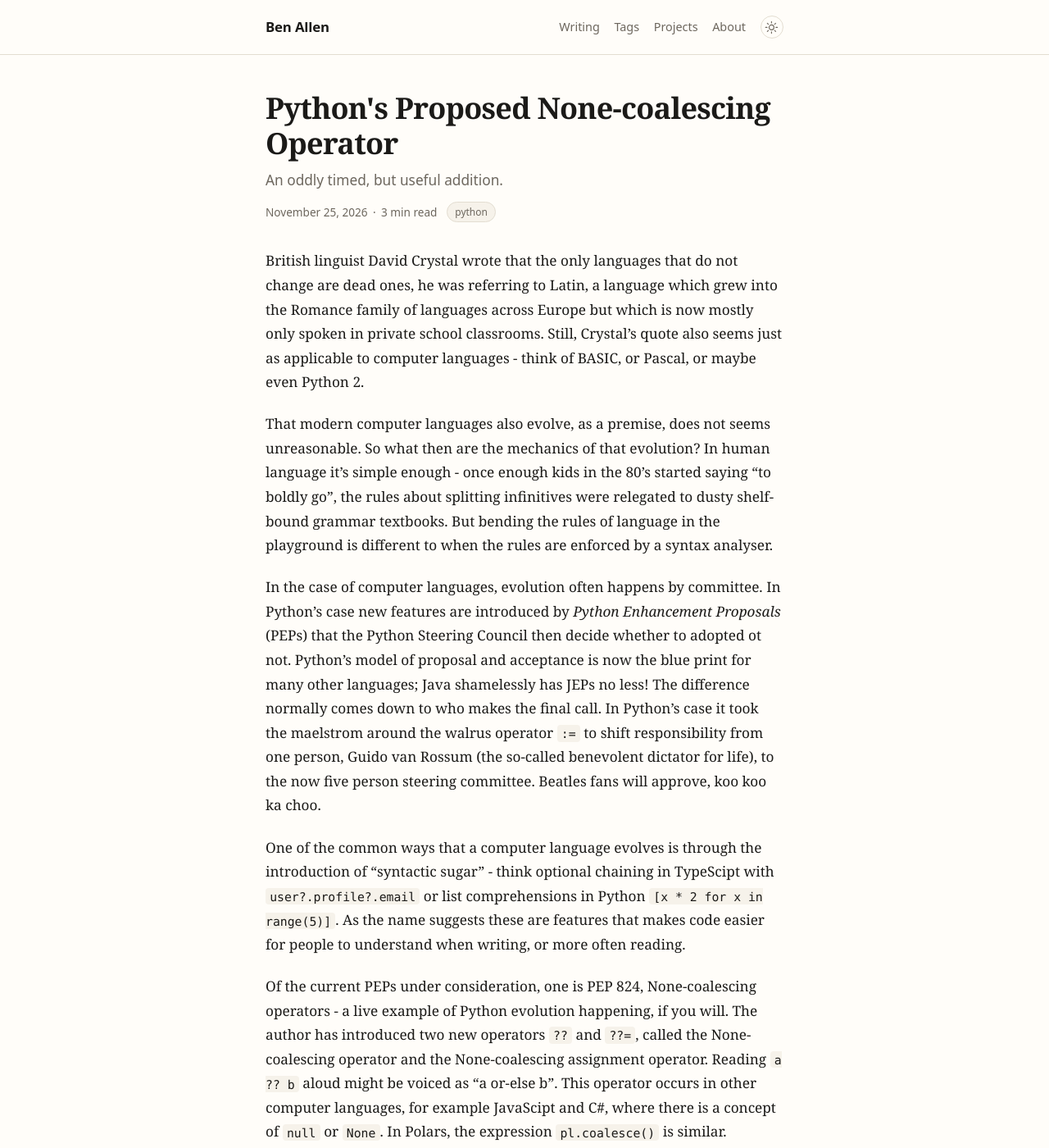
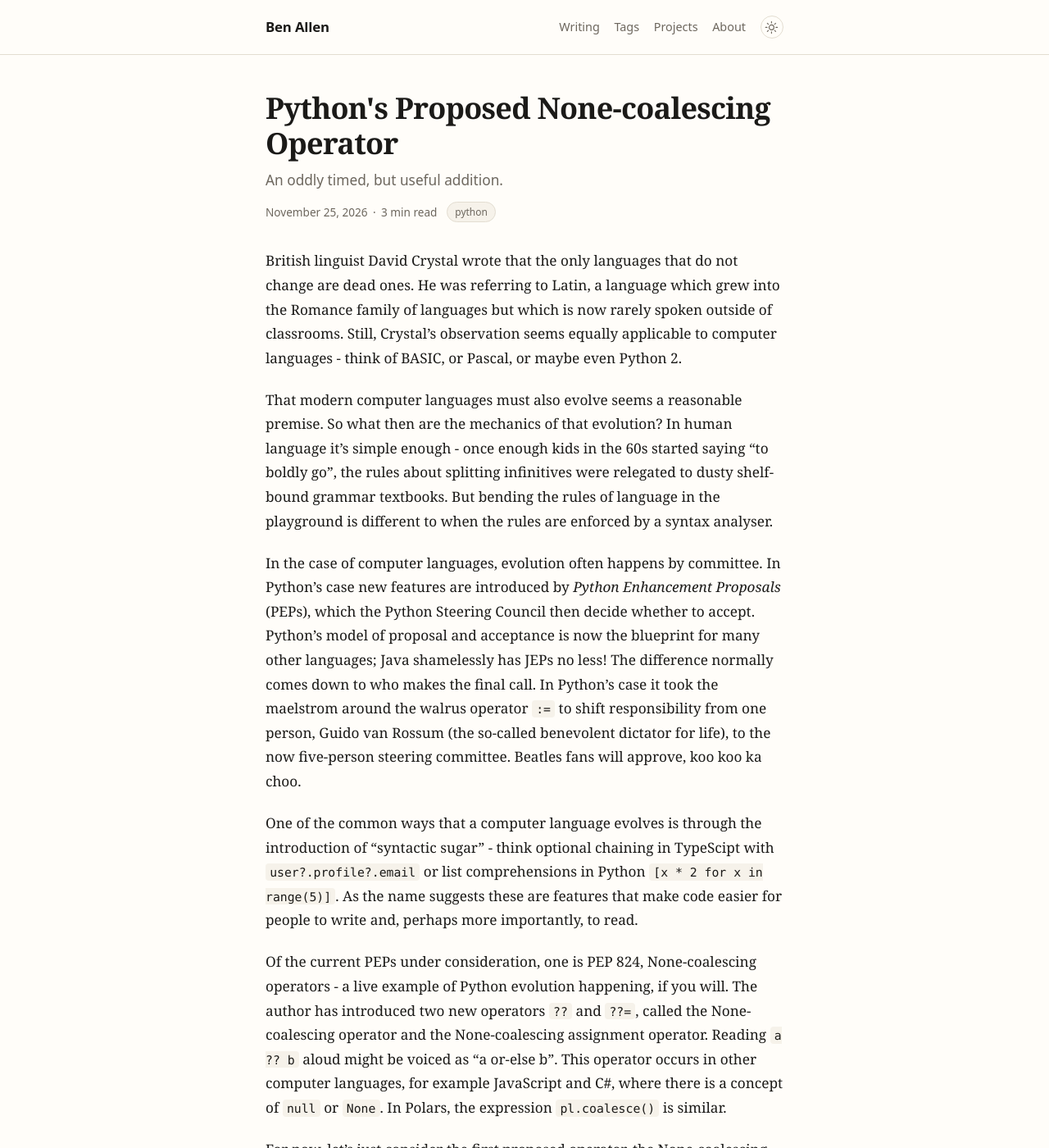
Before and after one commit to ben05allen/ben05allen.github.io, a Jekyll site: the page built from _posts/2026-11-25-None-Coalescing-Operator.md, in a window 1280 px wide and 1400 px high. Shown: the whole window at 82% size. Built offline with Jekyll 4.4.1, drawn with Linux system fonts in a browser that asks for light colours; some of the changed text lies outside the part shown.

Commit message:
some minor _editoral_ advice, and some typo/grammar fixes

````diff
--- a/_posts/2026-11-25-None-Coalescing-Operator.md
+++ b/_posts/2026-11-25-None-Coalescing-Operator.md
@@ -7,37 +7,36 @@ tags: [python]
 summary: This article introduces Pythons new None-coalescing operator, and considers how computer languages evolve.
 ---
 
-British linguist David Crystal wrote that the only languages that do not change are dead ones,
-he was referring to Latin, a language which grew into the Romance family of languages across Europe
-but which is now mostly only spoken in private school classrooms. Still, Crystal's
-quote also seems just as applicable to computer languages - think of BASIC, or Pascal, or maybe even Python 2.
+British linguist David Crystal wrote that the only languages that do not change are dead ones.
+He was referring to Latin, a language which grew into the Romance family of languages
+but which is now rarely spoken outside of classrooms. Still, Crystal's
+observation seems equally applicable to computer languages - think of BASIC, or Pascal, or maybe even Python 2.
 
-That modern computer languages also evolve, as a premise, does not seems unreasonable. So what then are the mechanics of
-that evolution? In human language it's simple enough - once enough kids in the 80's started saying "to boldly go", the
+That modern computer languages must also evolve seems a reasonable premise. So what then are the mechanics of
+that evolution? In human language it's simple enough - once enough kids in the 60s started saying "to boldly go", the
 rules about splitting infinitives were relegated to dusty shelf-bound grammar textbooks. But bending the rules of
 language in the playground is different to when the rules are enforced by a syntax analyser.
 
 In the case of computer languages, evolution often happens by committee. In Python's case new features are
-introduced by _Python Enhancement Proposals_ (PEPs) that the Python Steering Council then decide whether to
-adopted ot not. Python's model of proposal and acceptance is now the blue print for many other languages; Java
+introduced by _Python Enhancement Proposals_ (PEPs), which the Python Steering Council then decide whether to
+accept. Python's model of proposal and acceptance is now the blueprint for many other languages; Java
 shamelessly has JEPs no less! The difference normally comes down to who makes the final call. In
 Python's case it took the maelstrom around the walrus operator `:=` to shift responsibility from one person, Guido van
-Rossum (the so-called benevolent dictator for life), to the now five person steering committee.
+Rossum (the so-called benevolent dictator for life), to the now five-person steering committee.
 Beatles fans will approve, koo koo ka choo.
 
 One of the common ways that a computer language evolves is through the introduction of "syntactic sugar" - think
 optional chaining in TypeScipt with `user?.profile?.email` or list comprehensions in Python `[x * 2 for x in range(5)]`. As
-the name suggests these are features that makes code easier for people to understand when writing, or more
-often reading.
+the name suggests these are features that make code easier for people to write and, perhaps more importantly, to read.
 
 Of the current PEPs under consideration, one is PEP 824, None-coalescing operators - a live example of Python
 evolution happening, if you will. The author has introduced two new operators `??` and `??=`, called the
 None-coalescing operator and the None-coalescing assignment operator.
-Reading `a ?? b` aloud might be voiced as "a or-else b". This operator occurs in other computer languages, for example JavaScipt and C#,
+Reading `a ?? b` aloud might be voiced as "a or-else b". This operator occurs in other computer languages, for example JavaScript and C#,
 where there is a concept of `null` or `None`. In Polars, the expression `pl.coalesce()` is similar.
 
 For now, let's just consider the first proposed operator, the None-coalescing operator, `??`. At
-the time of writing only this will likely be adopted by the Steering Council. The idea behind
+the time of writing only this is likely be adopted by the Steering Council. The idea behind
 this new operator is that Pythonistas will have a test for `None` going forward, rather than
 using `or` which can only test for a falsy value.
 
@@ -55,7 +54,7 @@ c or d
 # is 1
 ```
 
-In Python, `0` is treated as `False`, which can be problematic if you're checking for the existence of a value which
+In Python, `0` is _falsy_, which can be problematic if you're checking for the existence of a value which
 might actually be `0`.
 
 However, the `??` operator allows us to only test for None:
@@ -80,16 +79,16 @@ false negatives with `or`.
 
 ## But why now?
 
-As PEP 824 points out, this change was proposed over eleven years as PEP 505.
+As PEP 824 points out, this change was proposed over eleven years ago as PEP 505.
 
-Earlier this year PEP 661 introduced _sentinel values_ into Python 3.15, part of the motivation
+Earlier this year PEP 661 introduced a new mechanism for creating _sentinel values_ into Python 3.15. Part of the motivation
 for that PEP was to encourage testing for sentinels rather than `None`.
-Python has had over a decade to make introduce the `??` operator. Doing so now seems oddly timed.
+Python has had over a decade to introduce the `??` operator. Doing so now seems oddly timed.
 
 Stepping back, in the new world of agentic coding where the wider adoption of new language features
 might even be slower than it is for humans and where syntactic sugar is arguably of little value,
 is the timing of this new feature Python's way of reminding us that, at least for now, fingers on the keyboard do still matter?
 
 Despite that odd timing, the `??` operator seems like a useful addition to Python, though I wonder if it might have been better
-as a keyword operator, perhaps as `or-else`.
+as a keyword operator, perhaps `or-else`.
 Nevertheless, it is a reminder that Python remains very much a living language. _Esto perpetua_!
````
Also changed, not shown: other parts of _posts/2026-11-25-None-Coalescing-Operator.md (+1 -1 lines).
